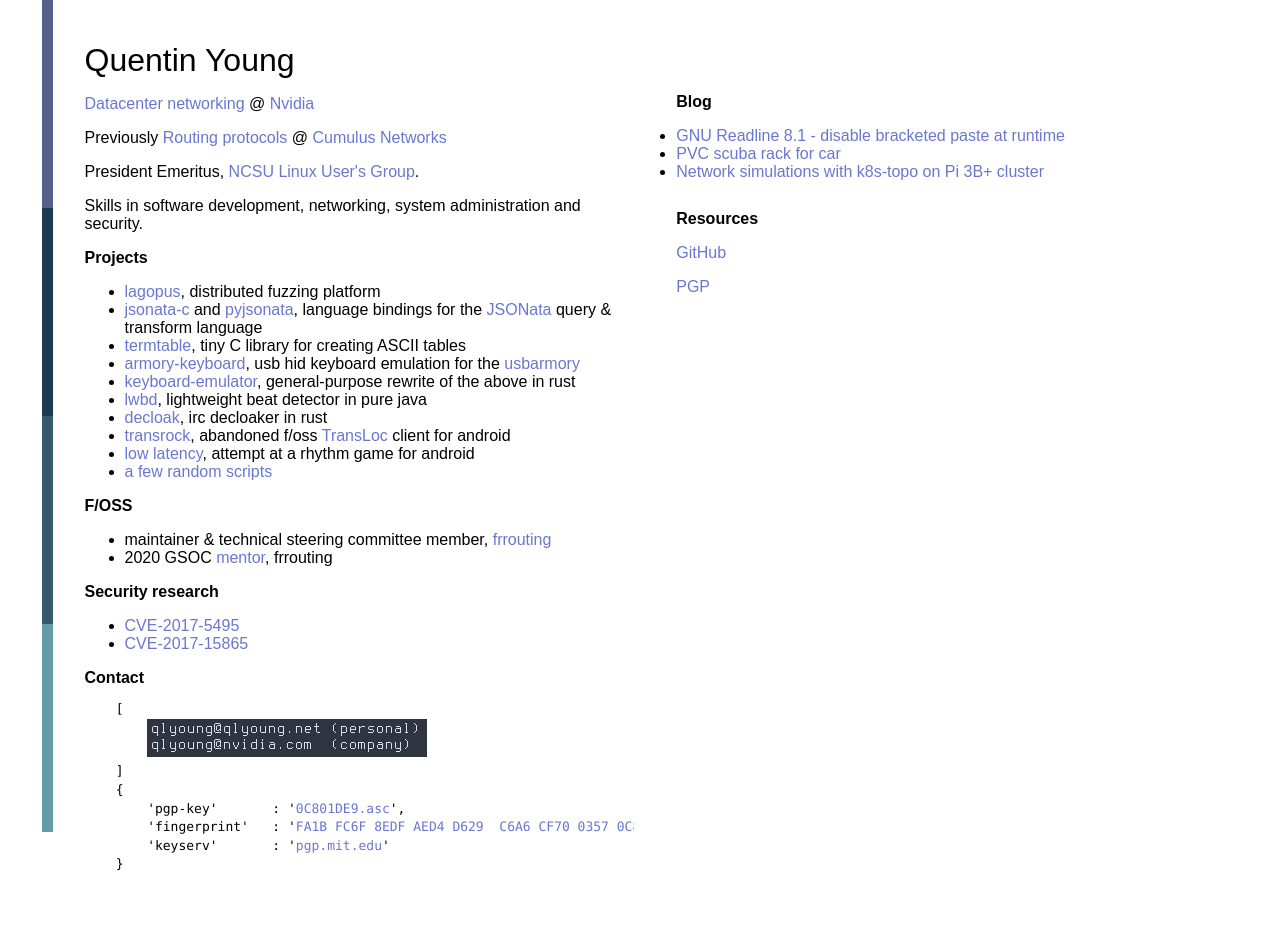
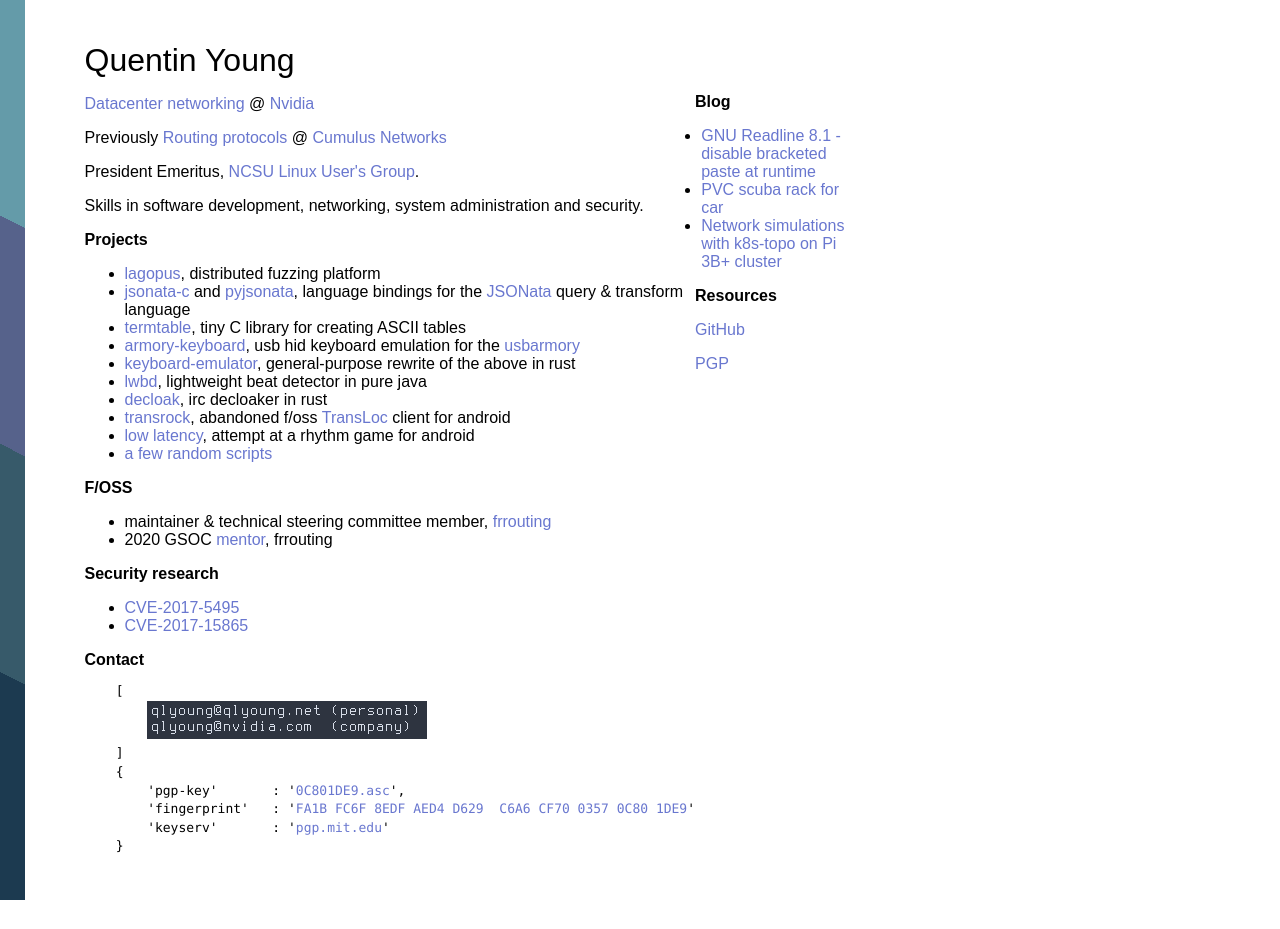
Before and after one commit to qlyoung/qlyoung.github.io, a Jekyll site: the page built from index.html, in a window 1280 px wide. Built offline with Jekyll 4.4.1, drawn with Linux system fonts in a browser that asks for light colours.

Commit message:
got that once a year urge to write css

```diff
--- a/css/main.css
+++ b/css/main.css
@@ -17,28 +17,34 @@
   overflow: auto;
 }
 
-#content {
-  float: left;
-  max-width: 65ex;
-  margin-right: 5ex;
-}
-
-#sidebar {
-  float: left;
-  max-width: 20ex;
-}
-
 #accent {
-  position: absolute;
+  position: fixed;
   left: 0;
-  margin-left: 5ex;
   margin-top: -5ex;
-  margin-right: 5ex;
-  width: 1.3ex;
+  width: 3ex;
+  height: 100vh;
+  background: linear-gradient(27deg, #1c3a50 25%, #375a6a 25% 50%, #56628b 50% 75%, #649ba9 75%);
 }
 
 .accent-block {
   height: 13rem;
+}
+
+#maingrid {
+  display: grid;
+  grid-template-columns: fit-content(65ex) auto;
+  grid-template-rows: auto auto;
+}
+
+#sidebar {
+  max-width: 20ex;
+  justify-self: start;
+  grid-column: 2;
+  grid-row: 1;
+}
+
+#bloglist {
+  margin-left: -4ex;
 }
 
 h1 {
--- a/index.html
+++ b/index.html
@@ -3,13 +3,12 @@
 title: Quentin Young
 ---
 <div id="accent">
-<div class="accent-block" style="background-color:#56628b"></div>
-<div class="accent-block" style="background-color:#1c3a50"></div>
-<div class="accent-block" style="background-color:#375a6a"></div>
-<div class="accent-block" style="background-color:#649ba9"></div>
 </div>
 
 <h1>Quentin Young</h1>
+
+<div id="maingrid">
+
 <div id=content>
 <p><a href="https://www.nvidia.com/en-us/data-center/">Datacenter networking</a> @ <a href="https://nvidia.com">Nvidia</a></p>
 <p>Previously <a href="https://github.com/frrouting/frr.git">Routing protocols</a> @ <a href="https://cumulusnetworks.com">Cumulus Networks</a></p>
@@ -60,10 +59,10 @@
 </pre>
 </div>
 
-<div id="bloglist">
+<div id="sidebar">
+  <div id="bloggo">
     <h2>Blog</h2>
-
-  <ul>
+    <ul id="bloglist">
       {% for post in site.posts %}
         <li>
           <a href="{{ post.url }}">{{ post.title }}</a>
@@ -72,12 +71,13 @@
     </ul>
   </div>
 
-
-<div id="sidebar">
+  <div id="resources">
     <h2>Resources</h2>
-
     <p><a href='https://github.com/qlyoung'>GitHub</a></p>
     <p><a href='https://pgp.mit.edu/pks/lookup?op=get&search=0xCF7003570C801DE9'>PGP</a></p>
   </div>
+</div>
+
+</div>
 
 <br clear=all>
```
Lines whose indentation alone changed are shown as unchanged.
